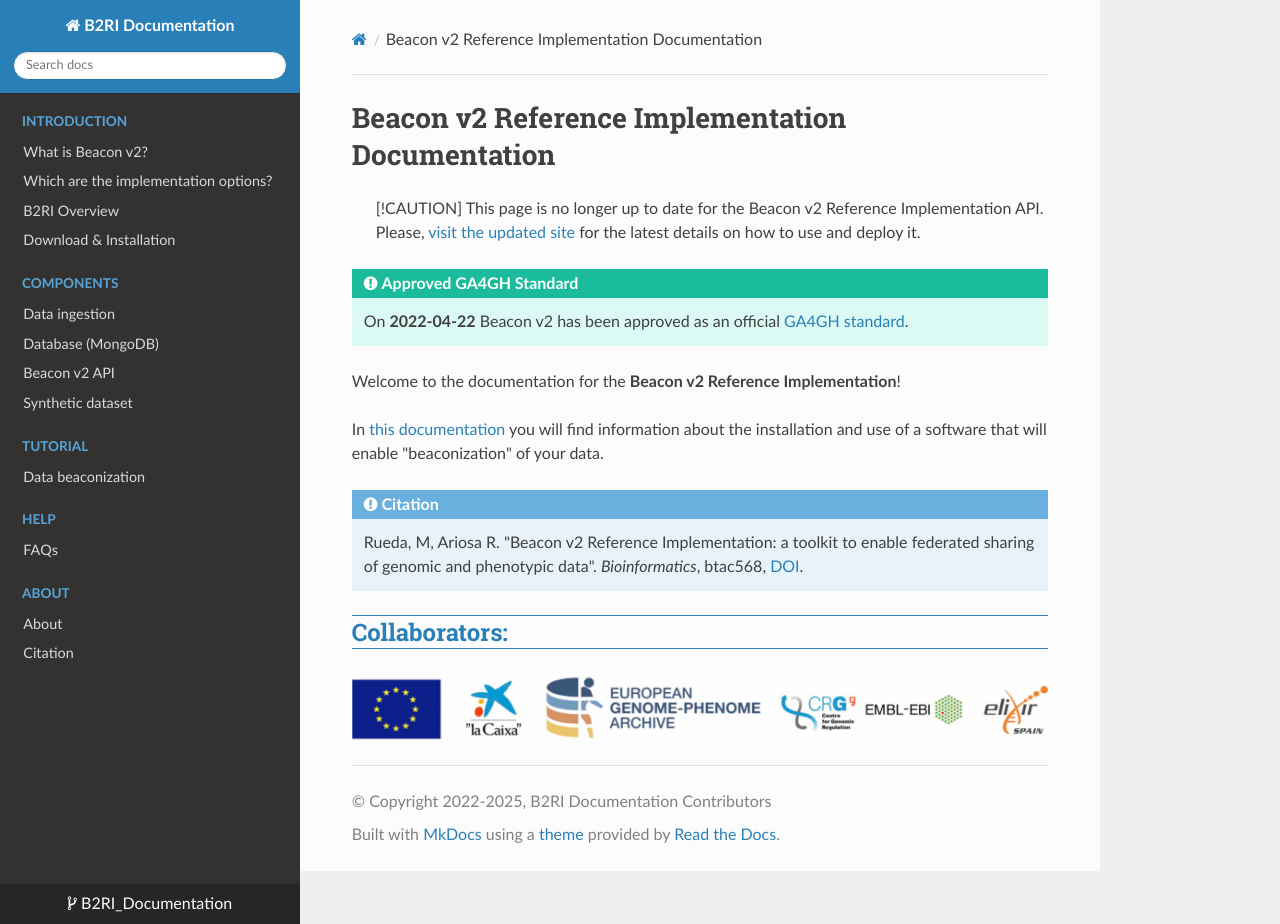
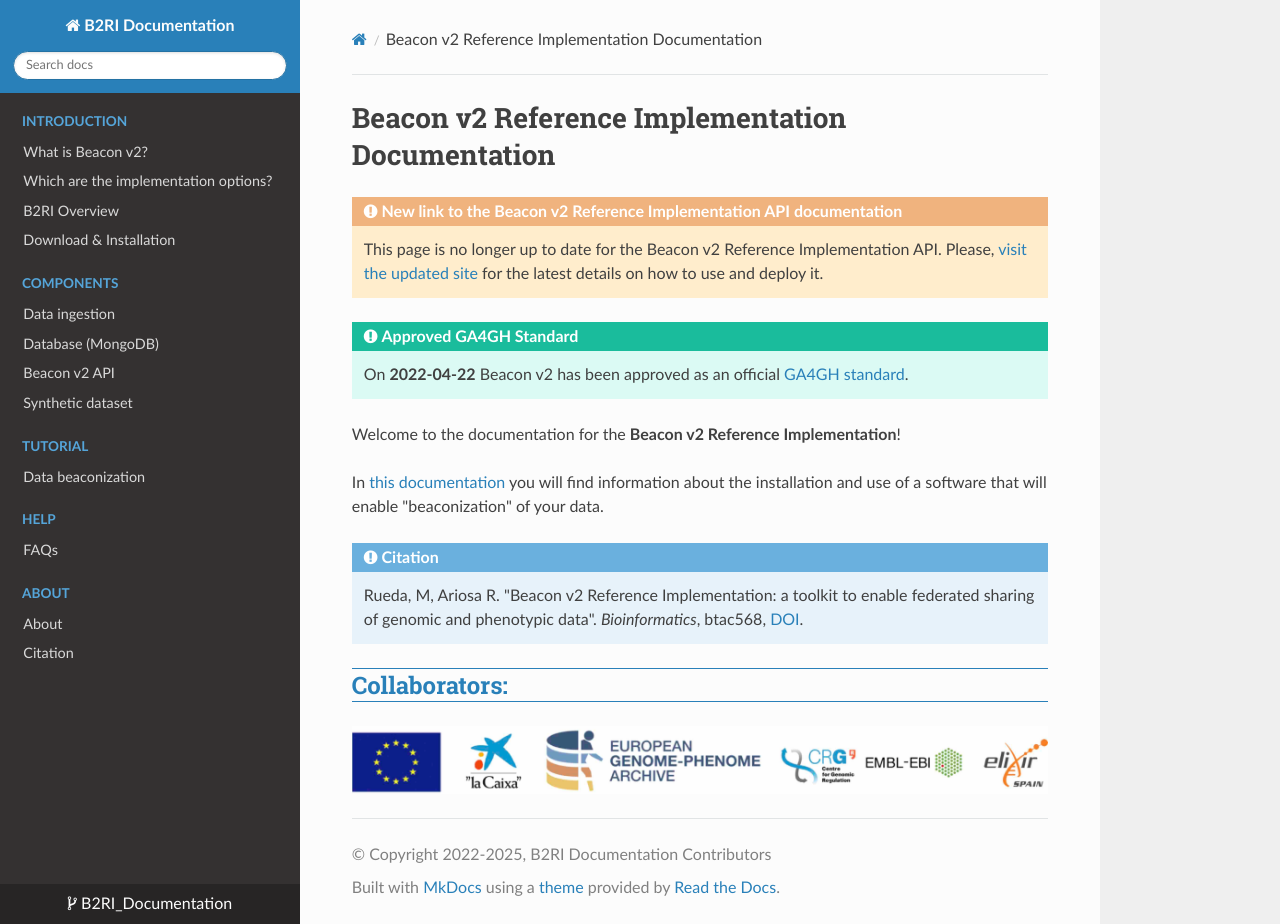
Before and after one commit to ga4gh-beacon/B2RI_Documentation, an MkDocs documentation site: the page built from docs/README.md, in a window 1280 px wide and 924 px high. Built offline with MkDocs 1.6.1, drawn with Linux system fonts in a browser that asks for light colours; nearby versions of some CDN libraries.

Commit message:
Update README.md
Update Beacon v2RI API - test colour

```diff
--- a/docs/README.md
+++ b/docs/README.md
@@ -1,7 +1,8 @@
 # Beacon v2 Reference Implementation Documentation
 
->[!CAUTION]
->This page is no longer up to date for the Beacon v2 Reference Implementation API. Please, [visit the updated site](https://b2ri-documentation-demo.ega-archive.org/) for the latest details on how to use and deploy it.
+!!! Caution "New link to the Beacon v2 Reference Implementation API documentation"
+
+    This page is no longer up to date for the Beacon v2 Reference Implementation API. Please, [visit the updated site](https://b2ri-documentation-demo.ega-archive.org/) for the latest details on how to use and deploy it.
 
 !!! Important "Approved GA4GH Standard"
 
```
